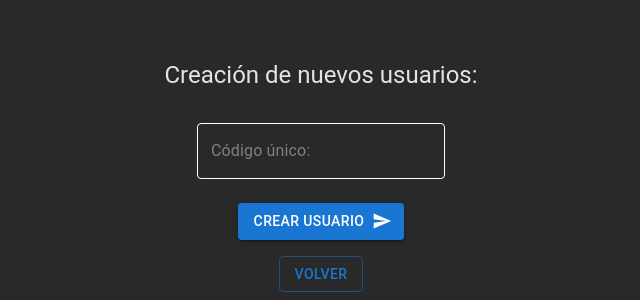
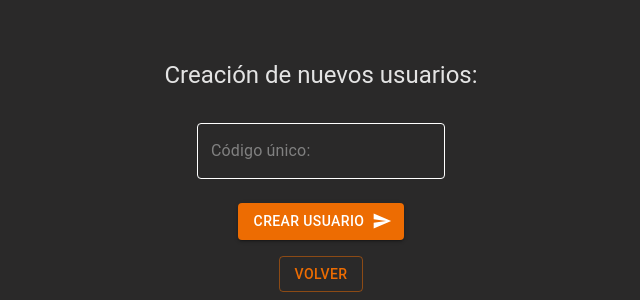
Before and after one commit to RarceD/MyBookerFrontend, a React (Vite) app: page /number in a window 1280 px wide. Shown: the part 717-1017 px from the top of the page, without its empty margins (319-959 px from the left). Built offline with nearby package versions, Linux system fonts and the light colour scheme.

Commit message:
all fucking buttons in orange color!

```diff
--- a/src/pages/ForgetCredentials.tsx
+++ b/src/pages/ForgetCredentials.tsx
@@ -69,12 +69,12 @@ const ForgetCredentials = () => {
                     />
                 </Grid>
                 <Grid item>
-                    <Button variant="contained" endIcon={<SendIcon />} color="primary" onClick={forgetPassRequest}>
+                    <Button variant="contained" endIcon={<SendIcon />} color="warning" onClick={forgetPassRequest}>
                         Solicitar una
                     </Button>
                 </Grid>
                 <Grid item>
-                    <Button variant="outlined" color="primary" onClick={() => navigate("/")}>
+                    <Button variant="outlined" color="warning" onClick={() => navigate("/")}>
                         Volver
                     </Button>
                 </Grid>
--- a/src/pages/NumberCreate.tsx
+++ b/src/pages/NumberCreate.tsx
@@ -65,10 +65,10 @@ const NumberCreate = () => {
                 </Grid>
 
                 <Grid item>
-                    <Button variant="contained" endIcon={<SendIcon />} color="primary" onClick={createUser}>Crear Usuario</Button>
+                    <Button variant="contained" endIcon={<SendIcon />} color="warning" onClick={createUser}>Crear Usuario</Button>
                 </Grid>
                 <Grid item>
-                    <Button variant="outlined" color="primary" onClick={() => navigate("/")}>Volver
+                    <Button variant="outlined" color="warning" onClick={() => navigate("/")}>Volver
                     </Button>
                 </Grid>
             </Grid>
```
